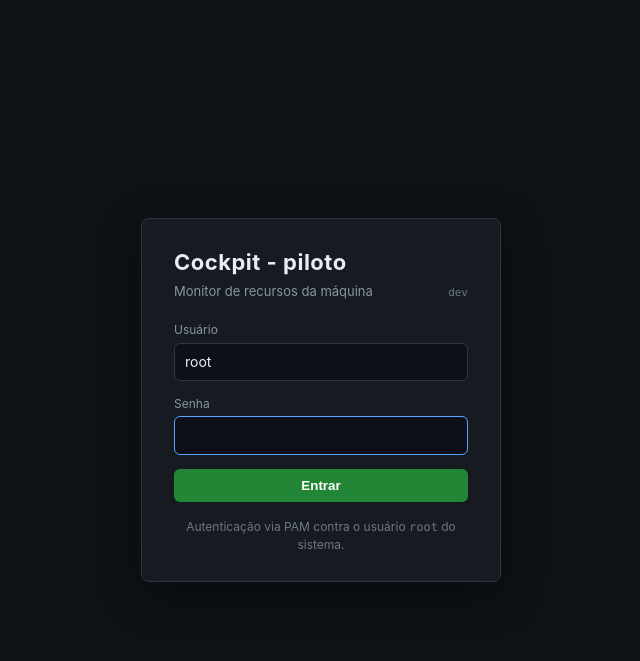
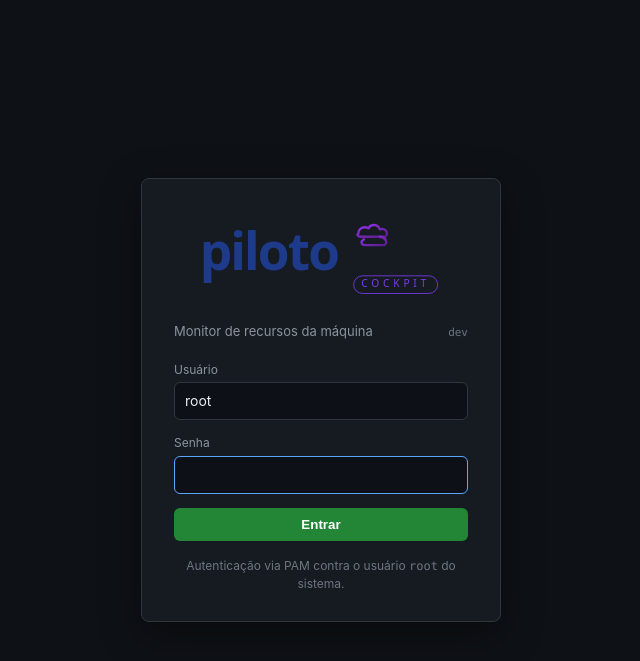
Before and after one commit to regis-tryideas/cockpit-piloto, a Flask app: page /login in a window 1280 px wide. Shown: the top 661 px of the page, without its empty margins (319-959 px from the left). Run offline with Flask 3, Linux system fonts and the light colour scheme; data that the repository does not hold is empty; some libraries are stand-ins or nearby versions.

Commit message:
Logos e favicons piloto-cockpit (dark/light theme via prefers-color-scheme)
Assets adicionados ao /static/:
- favicon.svg/.ico + PNGs 16/32/48/180/192/512
- piloto-cockpit-light.svg (texto azul escuro, para fundo claro)
- piloto-cockpit-dark.svg (gradientes mais saturados, para fundo claro alt)
- piloto-cockpit-darktheme.svg (variante criada: dark.svg com fill texto
  #e6edf3 para legibilidade no tema escuro atual do cockpit)
- site.webmanifest (PWA)

Templates:
- base.html: <link rel="icon"> em todos os tamanhos + manifest +
  meta theme-color
- login.html: <picture> com source prefers-color-scheme=light + img
  default darktheme. Substitui o <h1> com nome textual.
- dashboard.html: idem na topbar com altura 32px. Logo agora é também
  link para a Dashboard.

Limpeza:
- /static/files/ inteiro removido (era pasta de assets brutos)
- PNGs grandes do logo removidos (uso só SVG)
- head-snippet.html, favicon-64/128.png removidos (não usados)

Co-Authored-By: Claude Opus 4.7 (1M context) <noreply@anthropic.com>

```diff
--- a/static/style.css
+++ b/static/style.css
@@ -31,6 +31,17 @@ code { font-family: ui-monospace, SFMono-Regular, Menlo, monospace; }
   margin: 0 0 4px;
   font-size: 22px;
   letter-spacing: .5px;
+}
+.login-logo {
+  display: block;
+  text-align: center;
+  margin: 0 0 16px;
+}
+.login-logo img {
+  display: inline-block;
+  width: 100%;
+  max-width: 280px;
+  height: auto;
 }
 .login-card .subtitle {
   margin: 0 0 20px;
@@ -111,8 +122,18 @@ code { font-family: ui-monospace, SFMono-Regular, Menlo, monospace; }
 }
 .topbar .brand {
   display: flex;
-  align-items: baseline;
+  align-items: center;
   gap: 8px;
+}
+.topbar .brand-link {
+  display: inline-flex;
+  align-items: center;
+  text-decoration: none;
+}
+.topbar .brand-logo img {
+  display: block;
+  height: 32px;
+  width: auto;
 }
 .topbar .brand-name {
   font-weight: 700;
--- a/templates/base.html
+++ b/templates/base.html
@@ -4,6 +4,18 @@
   <meta charset="utf-8">
   <meta name="viewport" content="width=device-width,initial-scale=1">
   <title>{% block title %}Cockpit{% endblock %}</title>
+
+  <link rel="icon" type="image/svg+xml" href="{{ url_for('static', filename='favicon.svg') }}">
+  <link rel="icon" type="image/x-icon" href="{{ url_for('static', filename='favicon.ico') }}">
+  <link rel="icon" type="image/png" sizes="16x16" href="{{ url_for('static', filename='favicon-16.png') }}">
+  <link rel="icon" type="image/png" sizes="32x32" href="{{ url_for('static', filename='favicon-32.png') }}">
+  <link rel="icon" type="image/png" sizes="48x48" href="{{ url_for('static', filename='favicon-48.png') }}">
+  <link rel="icon" type="image/png" sizes="192x192" href="{{ url_for('static', filename='favicon-192.png') }}">
+  <link rel="icon" type="image/png" sizes="512x512" href="{{ url_for('static', filename='favicon-512.png') }}">
+  <link rel="apple-touch-icon" sizes="180x180" href="{{ url_for('static', filename='favicon-180.png') }}">
+  <link rel="manifest" href="{{ url_for('static', filename='site.webmanifest') }}">
+  <meta name="theme-color" content="#1E3A8A">
+
   <link rel="stylesheet" href="{{ url_for('static', filename='style.css') }}">
 </head>
 <body>
--- a/templates/login.html
+++ b/templates/login.html
@@ -3,7 +3,12 @@
 {% block body %}
 <div class="login-wrap">
   <form method="post" action="{{ url_for('login') }}" class="login-card">
-    <h1>{{ version_info.name }}</h1>
+    <picture class="login-logo">
+      <source srcset="{{ url_for('static', filename='piloto-cockpit-light.svg') }}"
+              media="(prefers-color-scheme: light)">
+      <img src="{{ url_for('static', filename='piloto-cockpit-darktheme.svg') }}"
+           alt="{{ version_info.name }}">
+    </picture>
     <p class="subtitle">
       Monitor de recursos da máquina
       <span class="login-version">{{ version_info.label }}{% if version_info.sha %} · <span class="mono">{{ version_info.sha }}</span>{% endif %}</span>
```
Also changed, not shown: templates/dashboard.html (+9 -1 lines), static/favicon-16.png (added), static/favicon-180.png (added), static/favicon-192.png (added), static/favicon-32.png (added), static/favicon-48.png (added), static/favicon-512.png (added), static/favicon.ico (added), static/favicon.svg (added), static/piloto-cockpit-dark.svg (added), static/piloto-cockpit-darktheme.svg (added), static/piloto-cockpit-light.svg (added), static/site.webmanifest (added).
